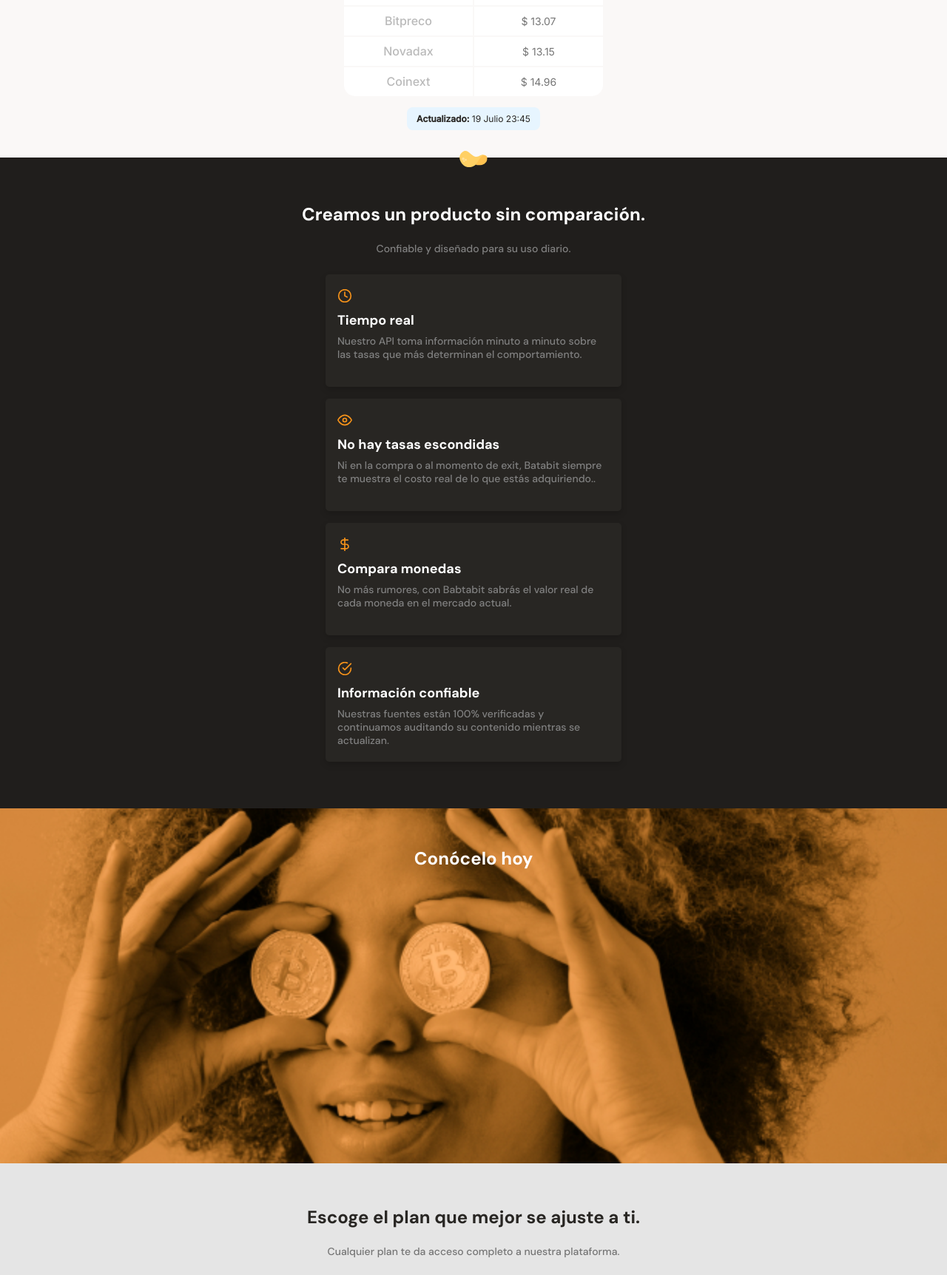
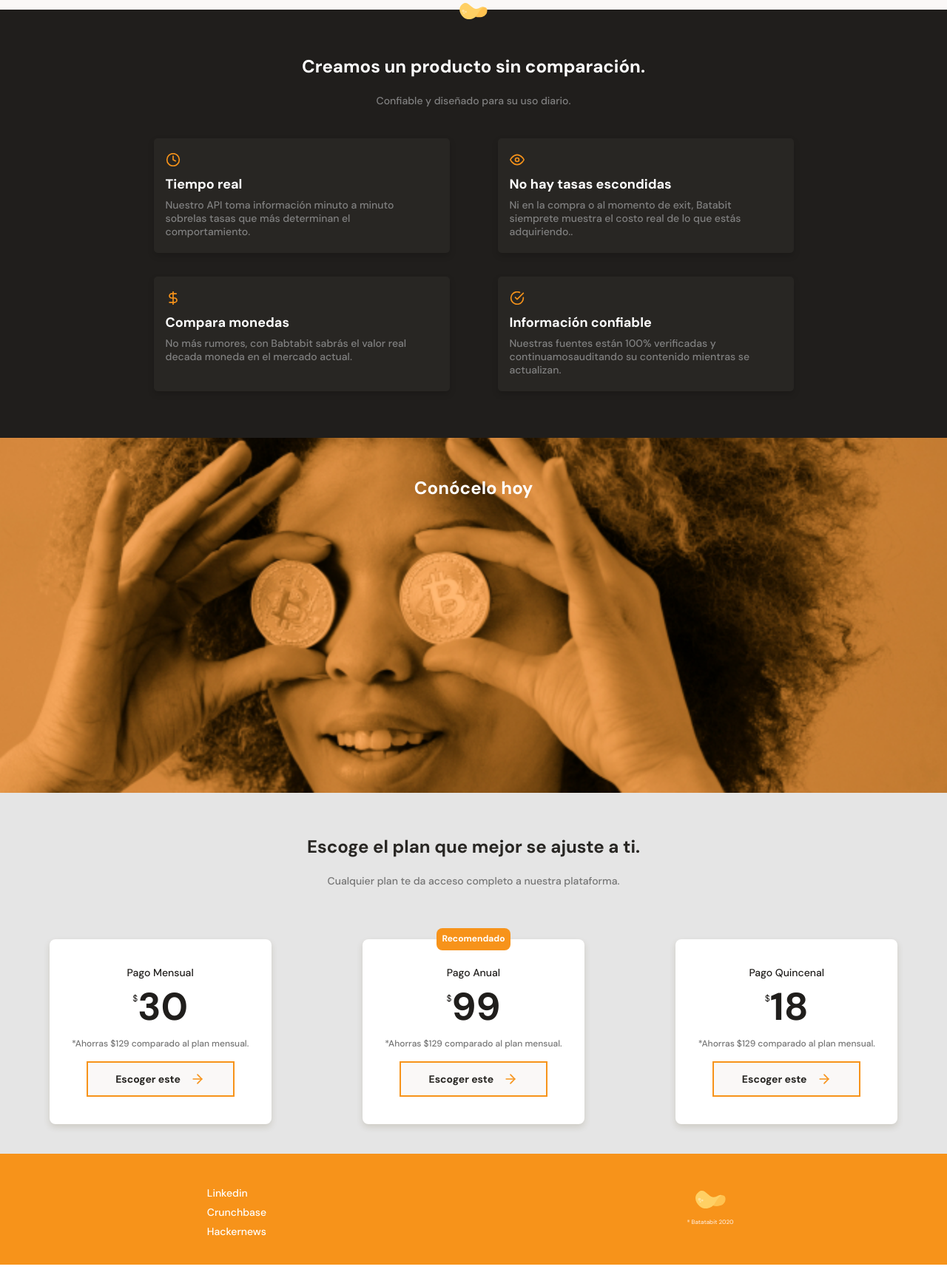
Before and after one commit to KortexCode/landingPage.github.io, a plain HTML site: page index.html in a window 1280 px wide. Shown: the part 1073-2797 px from the top of the page at 74% size. Drawn offline with Linux system fonts and the light colour scheme.

Commit message:
Se agrega breakpoint para segunda y cuarta sección, algunos cambios adicionales.

```diff
--- a/index.html
+++ b/index.html
@@ -10,6 +10,7 @@
         <link href="https://fonts.googleapis.com/css2?family=DM+Sans:wght@400;500;700&family=Inter:wght@400;500&family=Quicksand:wght@500&display=swap" rel="stylesheet">
 
         <link rel="stylesheet" href="./style/main.css">
+        <link rel="stylesheet" href="./style/tablets.css" media="(min-width: 930px)">
         <title>Document</title>
         </head>
     <body>
@@ -28,6 +29,7 @@
                     <h2>Visibilizamos todas las tasas de cambio.</h2>
                     <p>Traemos información en tiempo real de las casas de cambio y las monedas más importantes del mundo.</p>
                 </div>
+                <section class="media">
                     <section class="main-table-container">
                         <div class="currently-table">
                             <p class="currently-table__title">Monedas</p>
@@ -76,6 +78,9 @@
                             </div>
                         </div>
                     </section>
+
+                </section>
+
             </section>
                 <!-- second section -->
             <section class="product-detail">
@@ -88,28 +93,28 @@
                     <article class="product-detail__article-card">
                         <span class="clock icon-cart"></span>
                         <p>Tiempo real</p>
-                    <p>Nuestro API toma información minuto a minuto sobre las tasas que más determinan el comportamiento.</p>
+                        <p>Nuestro API toma información minuto a minuto sobrelas tasas que más determinan el comportamiento.</p>
                     </article>
-            </section>
-            <section class="product-detail__cards">
+
+
                     <article class="product-detail__article-card">
                         <span class="eyes icon-cart"></span>
                         <p>No hay tasas escondidas</p>
-                    <p>Ni en la compra o al momento de exit, Batabit siempre te muestra el costo real de lo que estás adquiriendo..</p>
+                        <p>Ni en la compra o al momento de exit, Batabit siemprete muestra el costo real de lo que estás adquiriendo..<p>
                     </article>
-            </section>
-            <section class="product-detail__cards">
+
+
                     <article class="product-detail__article-card">
                         <span class="dollar icon-cart"></span>
                         <p>Compara monedas</p>
-                    <p>No más rumores, con Babtabit sabrás el valor real de cada moneda en el mercado actual.</p>
+                        <p>No más rumores, con Babtabit sabrás el valor real decada moneda en el mercado actual.</p>
                     </article>
-            </section>
-            <section class="product-detail__cards">
+
+
                     <article class="product-detail__article-card">
                         <span class="check icon-cart"></span>
                         <p>Información confiable</p>
-                    <p>Nuestras fuentes están 100% verificadas y continuamos auditando su contenido mientras se actualizan.</p>
+                        <p>Nuestras fuentes están 100% verificadas y continuamosauditando su contenido mientras se actualizan.</p>
                     </article>
                 </section>
             </section>
@@ -117,14 +122,13 @@
             <section class="bitcoin-img">
                 <h2>Conócelo hoy</h2>
             </section>
-
+            <!--fourth section-->
             <section id="plans" class="plans-container">
                 <div class="plans-container__title">
                     <h2>Escoge el plan que mejor se ajuste a ti.</h2>
                     <p>Cualquier plan te da acceso completo a nuestra plataforma.</p>
                 </div>
-            <section class="plans-container__section plans-container__section--slider" >
-
+                <section class="plans-container__section plans-container__section--slider">
                     <article class="plans-container__article">
                         <div class="plans-info">
                             <h3>Pago Mensual</h3>
@@ -143,7 +147,6 @@
                             <button>Escoger este <span></span></button>
                         </div>
                     </article>
-
                     <article class="plans-container__article">
                         <div class="plans-info">
                             <h3>Pago Quincenal</h3>
@@ -155,9 +158,20 @@
                 </section>
             </section>
 
-    </section>
         </main>
-<footer></footer>
+        <footer>
+            <div class="left-side">
+                <ul>
+                    <li><a href="#">Linkedin</a></li>
+                    <li><a href="#">Crunchbase</a></li>
+                    <li><a href="#">Hackernews</a></li>
+                </ul>
+            </div>
+            <div class="right-side">
+                <img src="./assets/icons/batata.svg" alt="patata-logo">
+                <p>® Batatabit 2020</p>
+            </div>
+        </footer>
 
     </body>
 </html>
--- a/style/main.css
+++ b/style/main.css
@@ -146,13 +146,17 @@ main{
 }
 /*Exchain section - tables container*/
 .main-table-container{
-    width: 70%;
-    height: 25rem;
-    min-width: 240px;
-    max-width: 500px;
-    margin: 0 auto;
+    display: flex;
+    align-items: center;
+    justify-content: center;
+    height: 30rem;
+    padding: 0 1.6rem;
+    width: 100%;
+    min-width: 320px;
+
 }
 /*Exchain section currently table*/
+
 .currently-table .currently-table__title{
     text-align: start;
     margin-bottom: 12px;
@@ -226,6 +230,7 @@ main{
     color: var(--warm-black);
 }
 /*Exchain section next table*/
+
 .next-table .next-table__title{
     text-align: start;
     margin-left: 30px;
@@ -245,11 +250,11 @@ main{
 }
 .table{
     display: grid;
-    grid-template-columns: 1fr 1fr;
-    grid-auto-rows: 3.9rem;
+    grid-template-columns: 11.2rem 11.2rem;
+    grid-auto-rows: 3.7rem;
     gap: 0.2rem;
 
-    border-radius: 15px;
+    border-radius: 10px;
     overflow: hidden;
 }
 .table .table__item{
@@ -275,7 +280,7 @@ main{
     width: 18rem;
     height: 3.1rem;
     margin: 0 auto;
-    margin-top: 1.5rem;
+    margin-top: 1.7rem;
     padding: 0.8rem;
     border-radius: 8px;
     background-color: var(--soft-blue);
@@ -395,7 +400,7 @@ main .bitcoin-img h2{
 .plans-container{
 
     min-width: 320px;
-    padding-bottom: 6rem;
+    padding-bottom: 2rem;
     text-align: center;
     background: #E5E5E5;
 }
@@ -421,7 +426,7 @@ main .bitcoin-img h2{
 /*card-container*/
 .plans-container__section{
     display: flex;
-    gap: 20px;
+    gap: 10px;
     align-items: center;
     height: 29rem;
     padding: 0 1rem;
@@ -444,7 +449,7 @@ main .bitcoin-img h2{
     position:relative;
     scroll-snap-align: x center;
     width: 70%;
-    min-width: 230px;
+    min-width: 190px;
     max-width: 300px;
     height: 25rem;
     margin: 0 auto 0;
@@ -516,6 +521,41 @@ main .bitcoin-img h2{
     height: 2rem;
     vertical-align: -5.5px;
     background: url('../assets/icons/orange-right-arrow.svg') no-repeat center/cover;
-
+}
+/*FOOTER*/
+footer{
+    display: flex;
+    min-width: 320px;
+    height: 15rem;
+    background: var(--bitcoin-orange);
+    justify-content: center;
+    align-items: center;
 
 }
+footer div{
+    display: flex;
+    flex-direction: column;
+    justify-content: center;
+    align-items: center;
+    width: 50%;
+}
+.left-side ul{
+    font-weight: 500;
+    font-size: var(--smm);
+    line-height: 1.8rem;
+    list-style: none;
+}
+.left-side ul li{
+    margin-top: 0.8rem;
+}
+.left-side ul li a{
+    text-decoration: none;
+    color: var(--just-white);
+}
+.right-side p{
+    margin-top: 0.8rem;
+    font-weight: 500;
+    font-size: 0.8rem;
+    line-height: 1.8rem;
+    color: var(--soft-orange);
+}
--- /dev/null
+++ b/style/tablets.css
@@ -0,0 +1,17 @@
+/*second section changes*/
+.media{
+  display: flex;
+  justify-content: space-around;
+  width: 920px;
+  margin: 0 auto;
+
+}
+
+/*thirds section changes*/
+.product-detail__cards{
+    display: flex;
+    flex-wrap: wrap;
+    justify-content: center;
+    width: 930px;
+    margin: 0 auto;
+}
```
Lines whose indentation alone changed are shown as unchanged.
